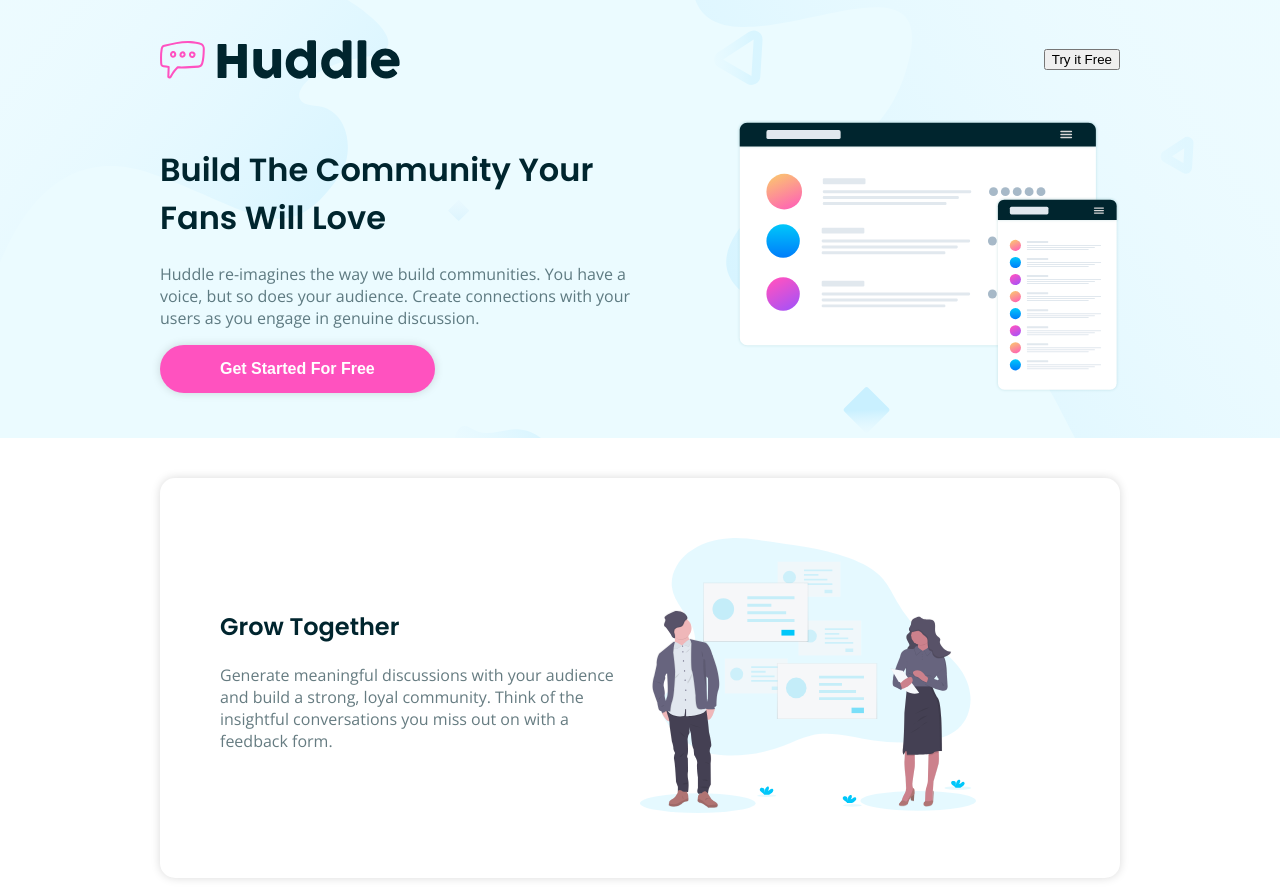
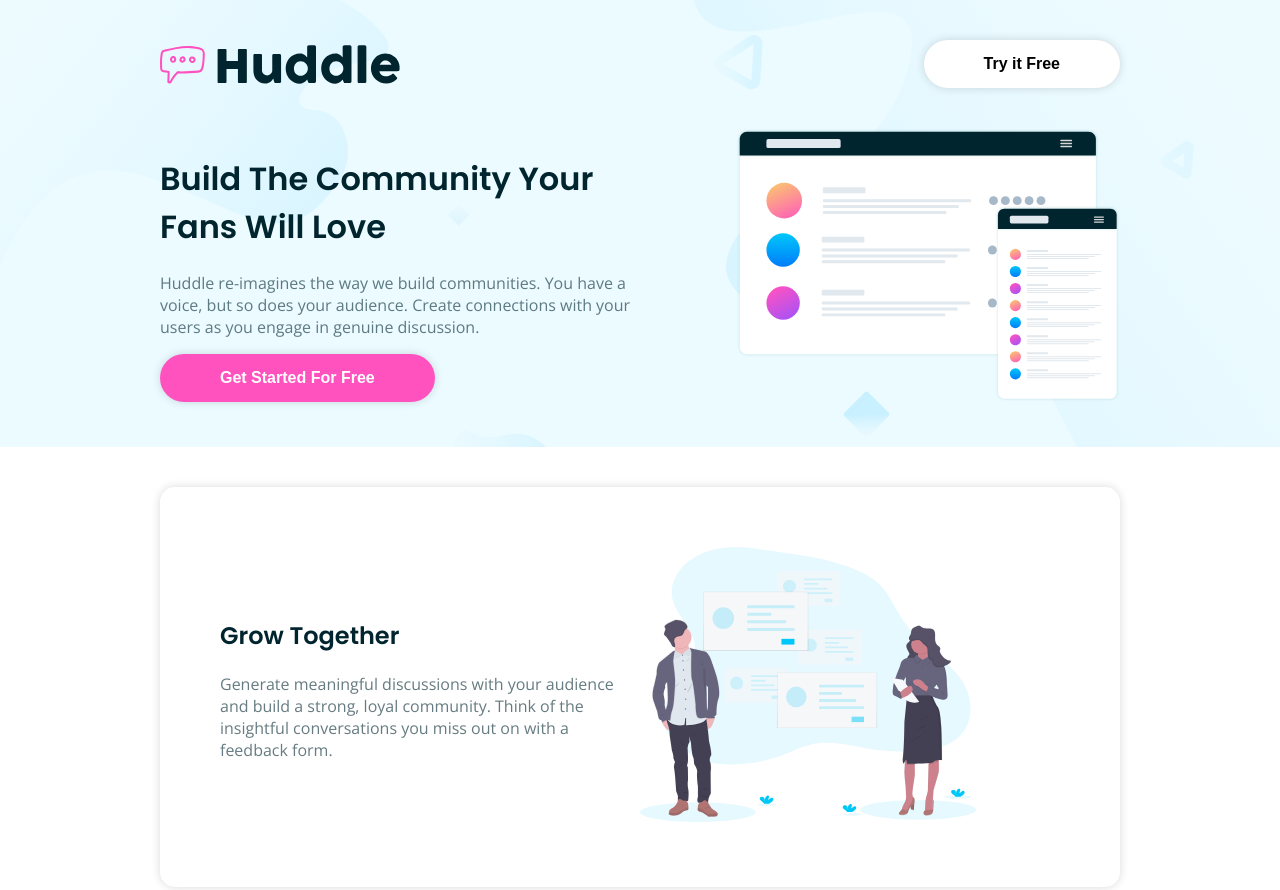
Before and after one commit to Peter-Abayomi/huddle-page, a plain HTML site: page index.html in a window 1280 px wide. Shown: the top 890 px of the page. Drawn offline with nearby package versions, Linux system fonts and the light colour scheme.

Commit message:
Update index.html

```diff
--- a/index.html
+++ b/index.html
@@ -17,7 +17,7 @@
       <div class="container">
         <nav class="flex">
           <img class="logo" alt="" src="logo.svg" />
-          <button class="btn">Try it Free</button>
+          <button class="button">Try it Free</button>
         </nav>
         <div class="flex">
           <div>
```
